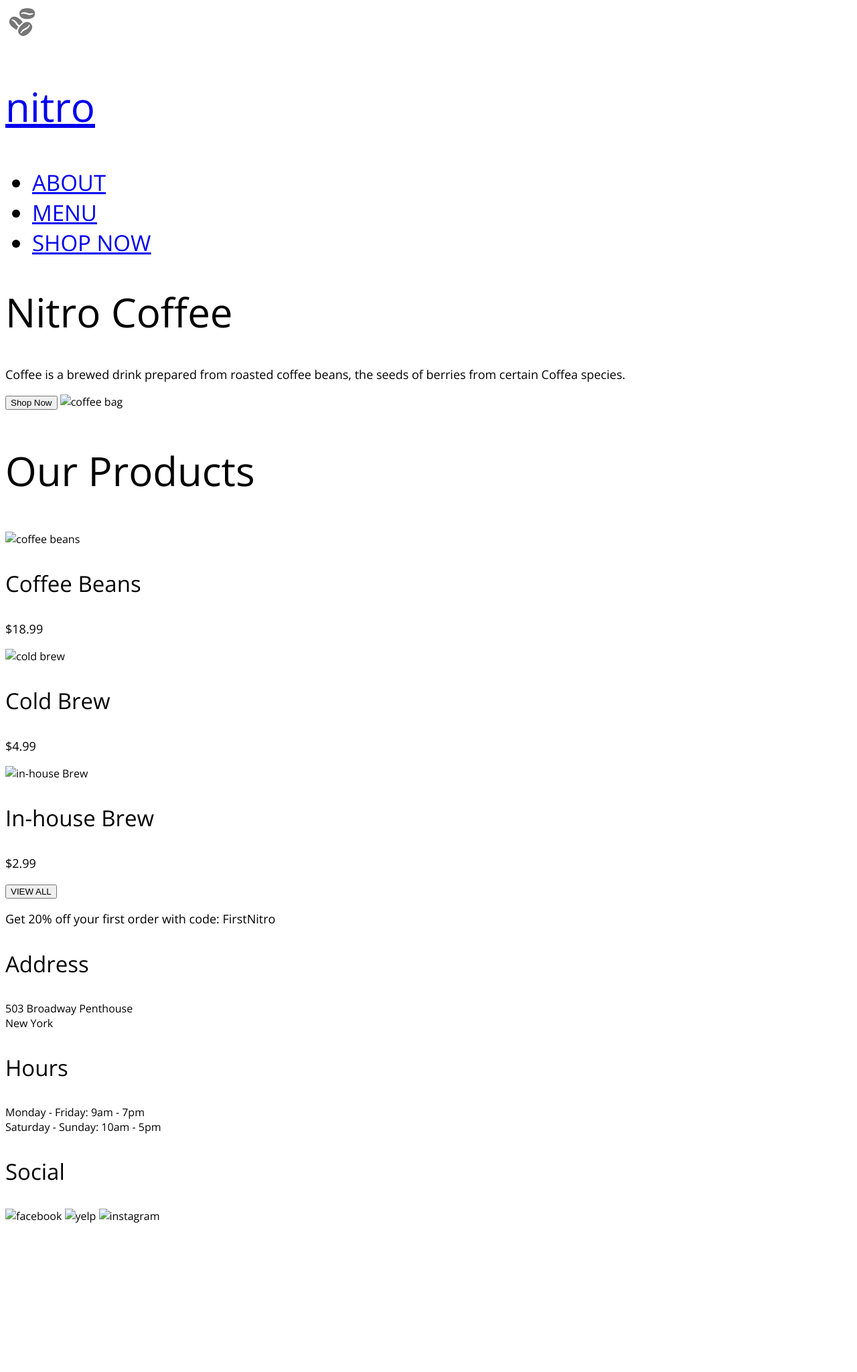
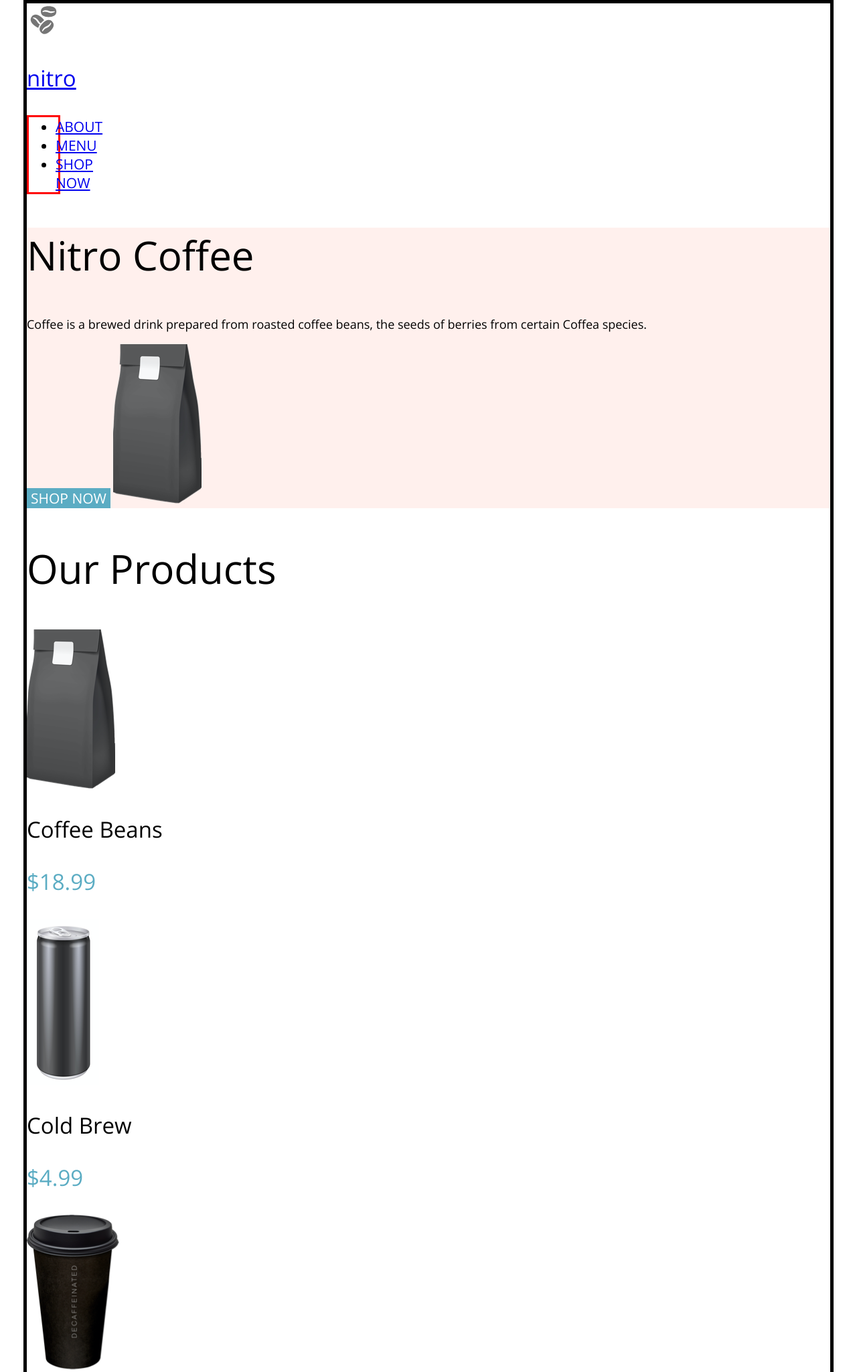
Before and after one commit to Starvingg/Brainstation_CoffeeShop, a plain HTML site: page CoffeeShop/index.html in a window 1280 px wide. Shown: the top 2049 px of the page at 67% size. Before the commit the page ends 1835 px from the top, so only its background shows below. Drawn offline with nearby package versions, Linux system fonts and the light colour scheme.

Commit message:
Finished everything up until Coffee Shop 9

```diff
--- a/CoffeeShop/css/global.css
+++ b/CoffeeShop/css/global.css
@@ -1,36 +1,48 @@
+.websiteLogo{
+    width: 50px;
+}
+
 body {
     font-family: 'Open Sans';
     font-weight: 400;
+    border: 5px solid black;
+    max-width: 1200px;
+    margin: auto;
 }
 
-h1,h2{
+h1,h2 {
     font-family: 'Open Sans';
     font-weight: 300;
     font-size: 60px;
 }
 
-h3{
+h3 {
     font-family: 'Open Sans';
     font-weight: 300;
     font-size: 33px;
 }
 
-nav{
+nav,a {
     font-family: 'Open Sans';
     font-weight: 400;
-    font-size: 33px;
+    font-size: 21px;
 }
 
-p{
+p {
     font-family: 'Open Sans';
     font-weight: 400;
     font-size: 18px;
 }
 
+ul{
+    /* padding-inline-start: 0px; */
+}
 
-
-.pageContainer{
-    border: 5px solid black;
-    max-width: 1200px;
-    margin: aut;
+button{
+    font-family: 'Open Sans';
+    font-weight: 400;
+    font-size: 21px;
+    background-color: #5BACC3;
+    color: white;
+    border: none;
 }
--- a/CoffeeShop/css/landing.css
+++ b/CoffeeShop/css/landing.css
@@ -0,0 +1,36 @@
+.landingPageHeader{
+    background-color: #FFF0ED;
+}
+
+
+.topSectionLanding{
+    background-color: #FFF0ED;
+}
+
+.ourProducts_Price{
+    font-size: 33px;
+    color: #5BACC3;
+}
+
+.discountSection{
+    background-color: #393939;
+    text-align: center;
+}
+.discountSection > p{
+    font-size: 45px;
+    font-weight: 400;
+    color: white;
+    margin: 0;
+}
+
+.footerSection{
+    background-color:#FFF0ED;
+}
+
+.footerSection_SocialLink{
+    width: 50px;
+}
+
+.nav_WebsiteLinks {
+    border: 3px solid red;
+}
--- a/CoffeeShop/index.html
+++ b/CoffeeShop/index.html
@@ -13,48 +13,52 @@
 
 <body>
 
-    <nav>
-        <a href="">
-            <img src="./assets/logos/coffee-beans-logo-and-footer.svg" alt="coffee bean logo">
+    <nav class = "websiteLogo">
+        <a href="./index.html">
+            <img class="landingPageHeader_Logo" src="./assets/logos/coffee-beans-logo-and-footer.svg" alt="coffee bean logo">
         </a>
 
-        <h2><a href="#">nitro</a></h2>
-        <ul>
-            <li><a href="#about">ABOUT</a></li>
-            <li><a href="#menu">MENU</a></li>
-            <li><a href="#shopNow">SHOP NOW</a></li>
+        <a href="./index.html"><h3>nitro</h3></a>
+
+        <ul class ="nav_WebsiteLinks">
+            <li><a href="./index.html">ABOUT</a></li>
+            <li><a href="pages/menu.html">MENU</a></li>
+            <li><a href="pages/menu.html">SHOP NOW</a></li>
         </ul>
+
     </nav>
 
-    <h1>Nitro Coffee</h1>
+    <section  class="topSectionLanding">
+        <h1>Nitro Coffee</h1>
 
-    <p>Coffee is a brewed drink prepared from roasted coffee beans, the seeds of berries from certain Coffea species.</p>
-    <button>Shop Now</button>
-    <img src="" alt="coffee bag">
+        <p>Coffee is a brewed drink prepared from roasted coffee beans, the seeds of berries from certain Coffea species.</p>
+        <button>SHOP NOW</button>
+        <img src="./assets/images/coffeebeans.png" alt="coffee bag">
+    </section>
 
-    <section>
+    <section class="ourProducts">
         <h2>Our Products</h2>
 
-        <img src="" alt="coffee beans">
+        <img src="./assets/images/coffeebeans.png" alt="coffee beans">
         <h3>Coffee Beans</h3>
-        <p>$18.99</p>
+        <p class = "ourProducts_Price">$18.99</p>
 
-        <img src="" alt="cold brew">
+        <img src="./assets/images/coldbrew.png" alt="cold brew">
         <h3>Cold Brew</h3>
-        <p>$4.99</p>
+        <p class = "ourProducts_Price">$4.99</p>
 
-        <img src="" alt="in-house Brew">
+        <img src="./assets/images/inhousebrew.png" alt="in-house Brew">
         <h3>In-house Brew</h3>
-        <p>$2.99</p>
+        <p class = "ourProducts_Price">$2.99</p>
 
-        <button>VIEW ALL</button>
+        <a href="./pages/menu.html"><button>Click me</button></a>
     </section>
 
-    <section>
-        <p>Get 20% off your first order with code: FirstNitro</p>
+    <section class="discountSection">
+        <p>Get 20% off your first order with code: <strong>FirstNitro</strong></p>
     </section>
 
-    <footer>
+    <footer class ="footerSection">
         <h3>Address</h3>
 
         <span>503 Broadway Penthouse</span>
@@ -62,16 +66,16 @@
         <span>New York</span>
 
         <h3>Hours</h3>
-        <span>Monday - Friday: 9am - 7pm</span>
+        <span><strong>Monday - Friday:</strong> 9am - 7pm</span>
         <br>
-        <span>Saturday - Sunday: 10am - 5pm</span>
+        <span><strong>Saturday - Sunday:</strong> 10am - 5pm</span>
 
         <div>
             <h3>Social</h3>
         </div>
-        <img src="" alt="facebook">
-        <img src="" alt="yelp">
-        <img src="" alt="instagram">
+        <a href="https://www.facebook.com"><img class = "footerSection_SocialLink" src="./assets/logos/Facebook-Icon.svg" alt="facebook"></a>
+        <a href="https://www.yelp.com"></a><img class = "footerSection_SocialLink" src="./assets/logos/Yelp-Icon.svg" alt="yelp">
+        <a href="https://www.instagram.com"></a><img class = "footerSection_SocialLink" src="./assets/logos/Instagram-Icon.svg" alt="instagram">
     </footer>
 
 </body>
```
Also changed, not shown: CoffeeShop/css/menu.css (+63 -4 lines), CoffeeShop/pages/menu.html (+26 -23 lines).
